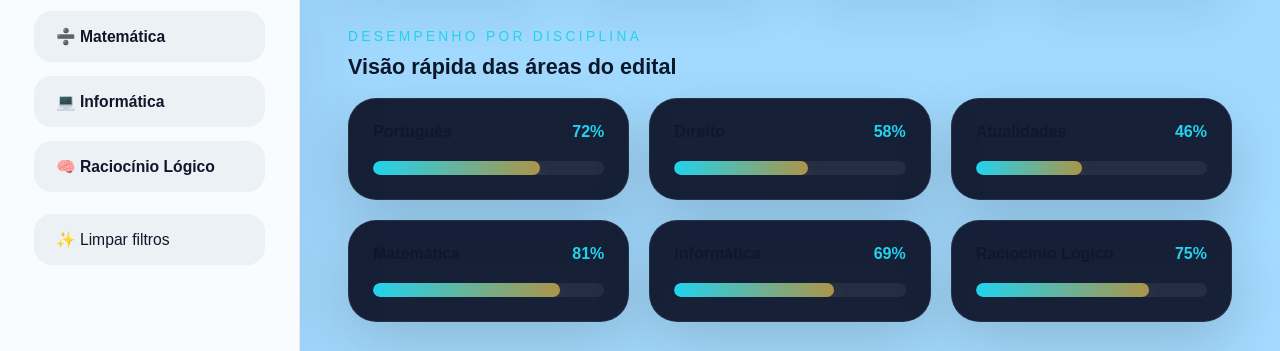
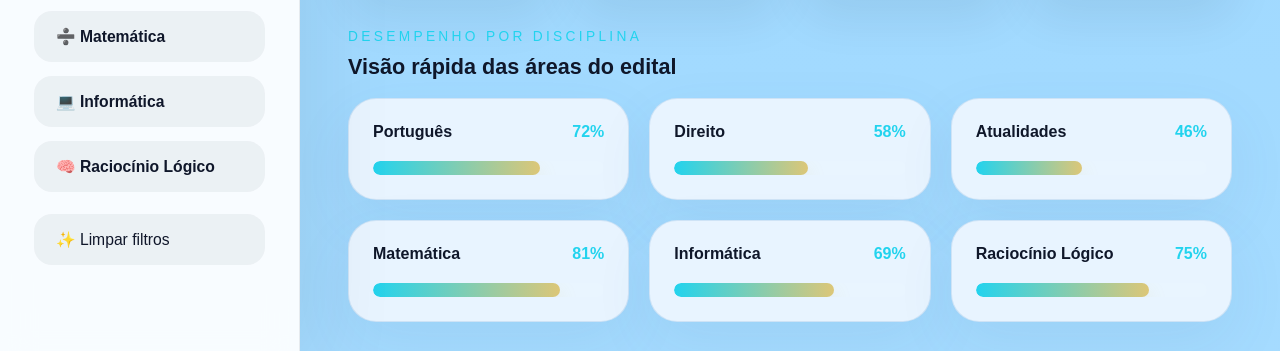
Before and after one commit to joicyviana62-crypto/Edital-verticalizado-TJSP-escrevente, a plain HTML site: page index.html in a window 1280 px wide. Both pictures are taken after a click on the button "☀ Modo Claro". Shown: the part 430-781 px from the top of the page. Drawn offline with Linux system fonts and the light colour scheme; a web font is replaced by a local one.

Commit message:
Atualiza cards de disciplina para azul bebê no modo claro

```diff
--- a/style.css
+++ b/style.css
@@ -266,6 +266,16 @@
   padding:24px;
   box-shadow:0 22px 60px rgba(0,0,0,0.16);
   transition:transform .25s ease, border-color .25s ease;
+}
+
+body.light .discipline-card{
+  background:#e8f4ff;
+  border-color:rgba(137,182,223,0.28);
+  box-shadow:0 22px 60px rgba(62,97,138,0.08);
+}
+
+body.light .discipline-card:hover{
+  border-color:rgba(34,102,178,0.32);
 }
 
 .discipline-card:hover{
```
